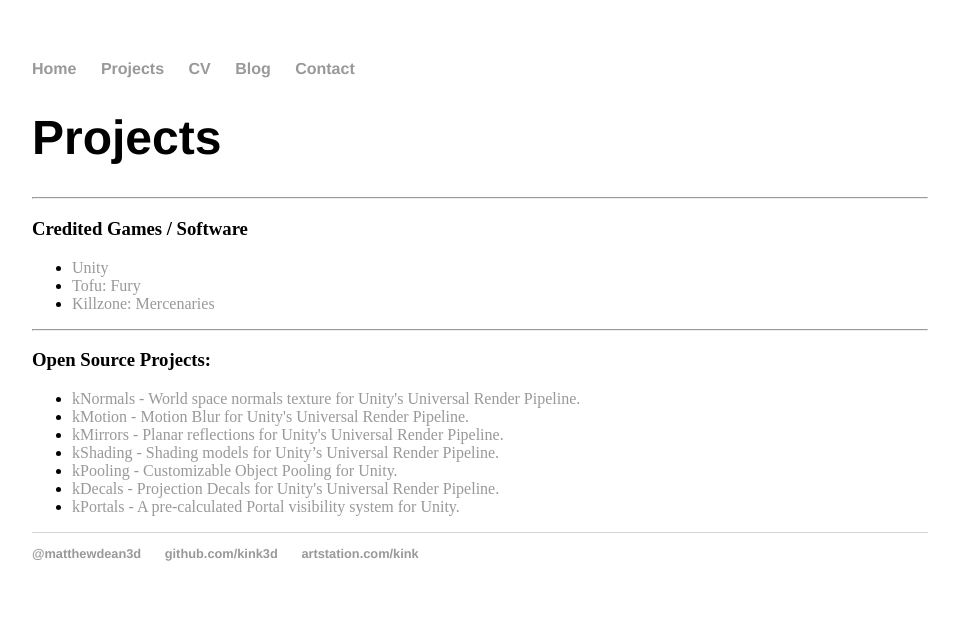
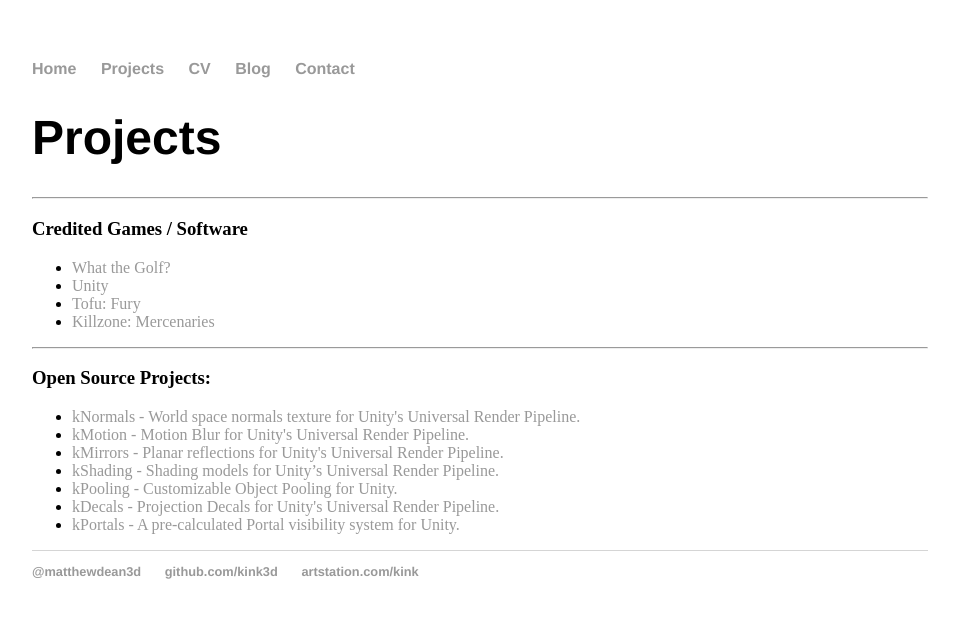
Before and after one commit to Kink3d/Kink3d.github.io, a Jekyll site: the page built from projects/index.html, in a window 1280 px wide. Shown: the top 618 px of the page, without its empty margins (160-1119 px from the left). Built offline with Jekyll 4.4.1, drawn with Linux system fonts in a browser that asks for light colours.

Commit message:
Add What the Golf? to credited games/software

```diff
--- a/projects/index.html
+++ b/projects/index.html
@@ -8,6 +8,7 @@
 		<hr>
 		<h3>Credited Games / Software </h3>
 		<ul class="contacts">
+			<li><a href="#">What the Golf?</a></li>
 			<li><a href="#">Unity</a></li>
 			<li><a href="#">Tofu: Fury</a></li>
 			<li><a href="#">Killzone: Mercenaries</a></li>
```
